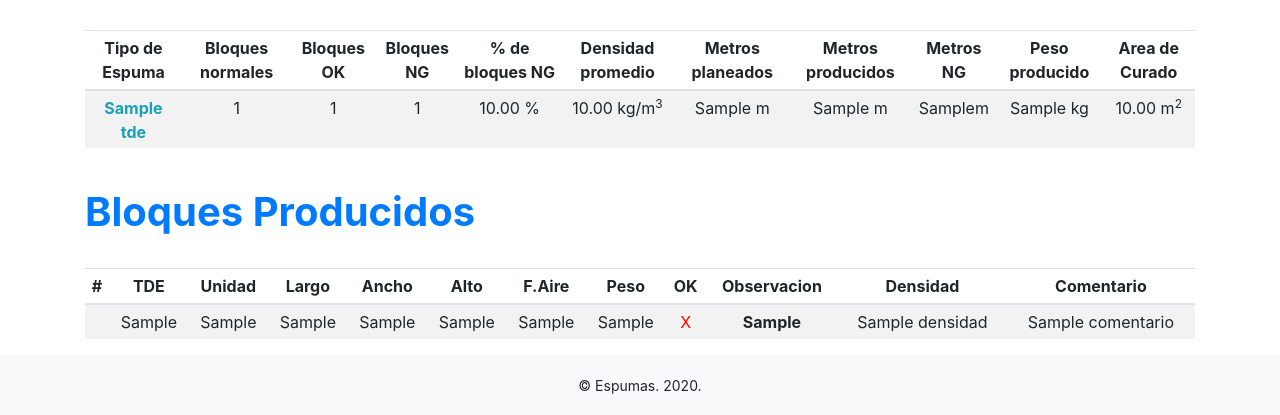
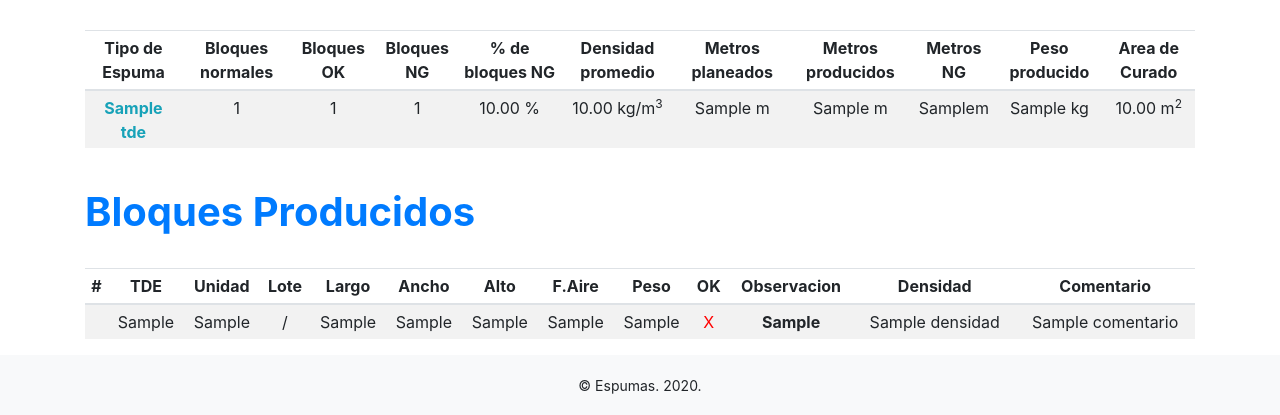
Before and after one commit to Alvarogarcia91/karmaprodv6, a Django app: template corrida/templates/ordenes/corrida_producida.html in a window 1280 px wide. Shown: the part 417-832 px from the top of the page. Run offline with Django 3.2, Linux system fonts and the light colour scheme; the template is opened without the code that fills it: most values are stand-ins (such as "Sample title", 1, 10 or a date in 2020); some libraries are stand-ins or nearby versions.

Commit message:
added corrida producida lote

```diff
--- a/corrida/templates/ordenes/corrida_producida.html
+++ b/corrida/templates/ordenes/corrida_producida.html
@@ -81,6 +81,7 @@
             <th class="text-center"> # </th>
             <th class="text-center"> TDE </th>
             <th class="text-center"> Unidad </th>
+            <th class="text-center"> Lote </th>
             <th class="text-center"> Largo </th>
             <th class="text-center"> Ancho </th>
             <th class="text-center"> Alto </th>
@@ -98,6 +99,7 @@
             <td class="text-center" >{{bloque_producido.no_de_bloque}}</td>
             <td class="text-center" >{{bloque_producido.elemento_corrida.bloqueMedidas.tipo_de_espuma}}</td>
             <td class="text-center" >{{bloque_producido.elemento_corrida.bloqueMedidas.tipo_de_unidad}}</td>
+            <td class="text-center" >{{bloque_producido.elemento_corrida.lote.no_de_lote}}/{{bloque_producido.no_de_bloque}}</td>
             <td class="text-center">
               <span class="{{bloque_producido.largo_caliente_class}}">
                 {{bloque_producido.largo_caliente}}
```
